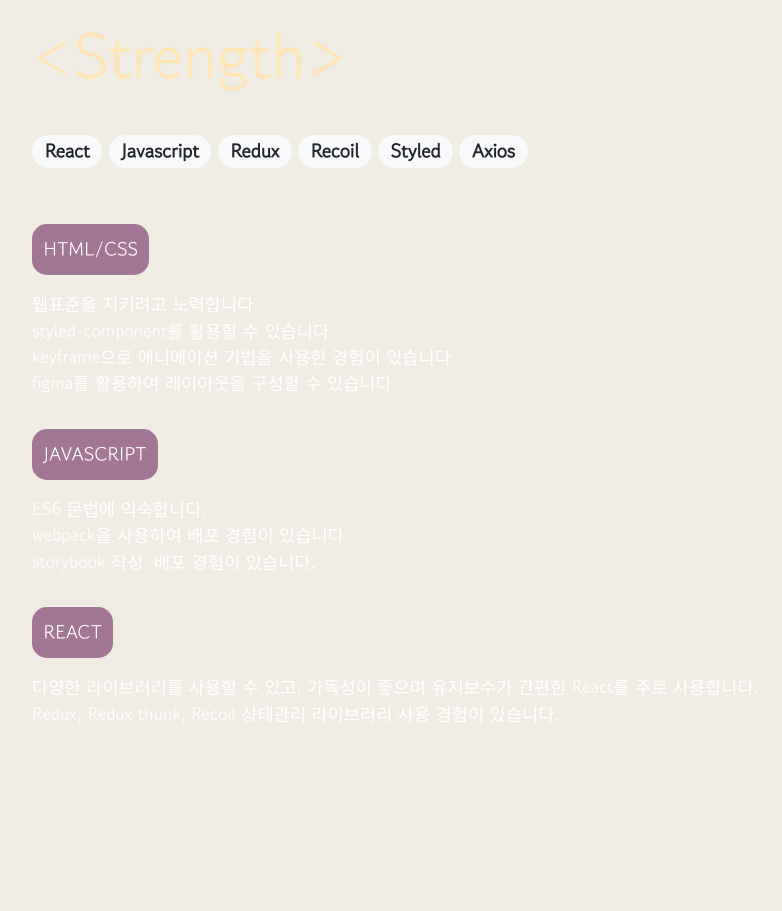
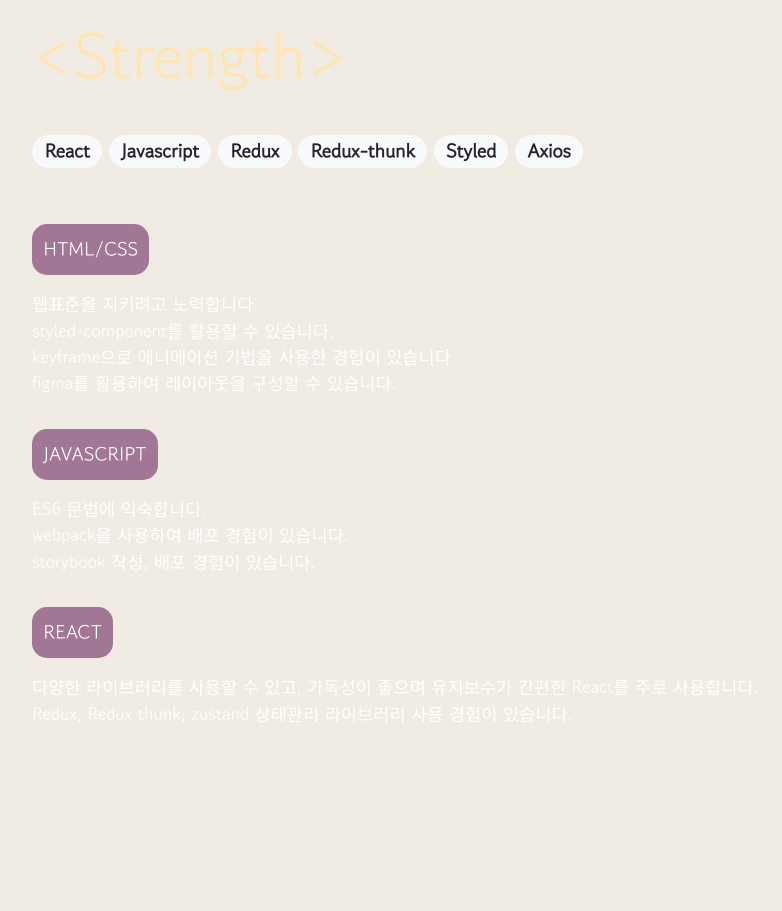
Before and after one commit to sohee063/sohee-page, a React (Create React App) app: page / in a window 1280 px wide. Shown: the part 1940-2851 px from the top of the page, without its empty margins (50-832 px from the left). Built offline with nearby package versions, Linux system fonts and the light colour scheme.

Commit message:
skill 수정

```diff
--- a/src/page/Skill.jsx
+++ b/src/page/Skill.jsx
@@ -21,7 +21,7 @@
                 Redux
               </Badge>
               <Badge pill bg="light" text="dark">
-                Recoil
+                Redux-thunk
               </Badge>
               <Badge pill bg="light" text="dark">
                 Styled
@@ -51,7 +51,7 @@
                   간편한 React를 주로 사용합니다.
                 </div>
                 <div>
-                  Redux, Redux thunk, Recoil 상태관리 라이브러리 사용 경험이
+                  Redux, Redux thunk, zustand 상태관리 라이브러리 사용 경험이
                   있습니다.
                 </div>
               </div>
```
